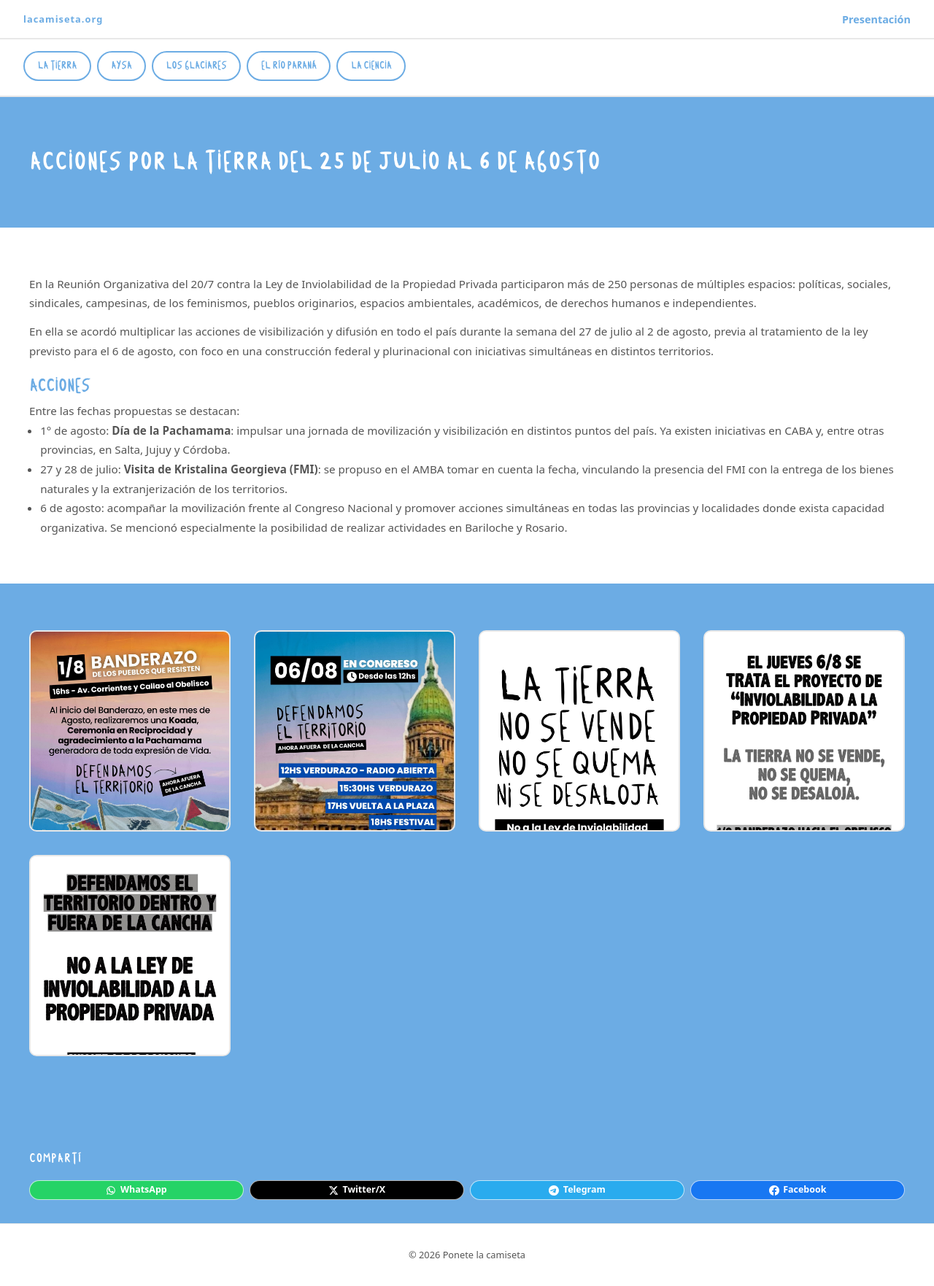
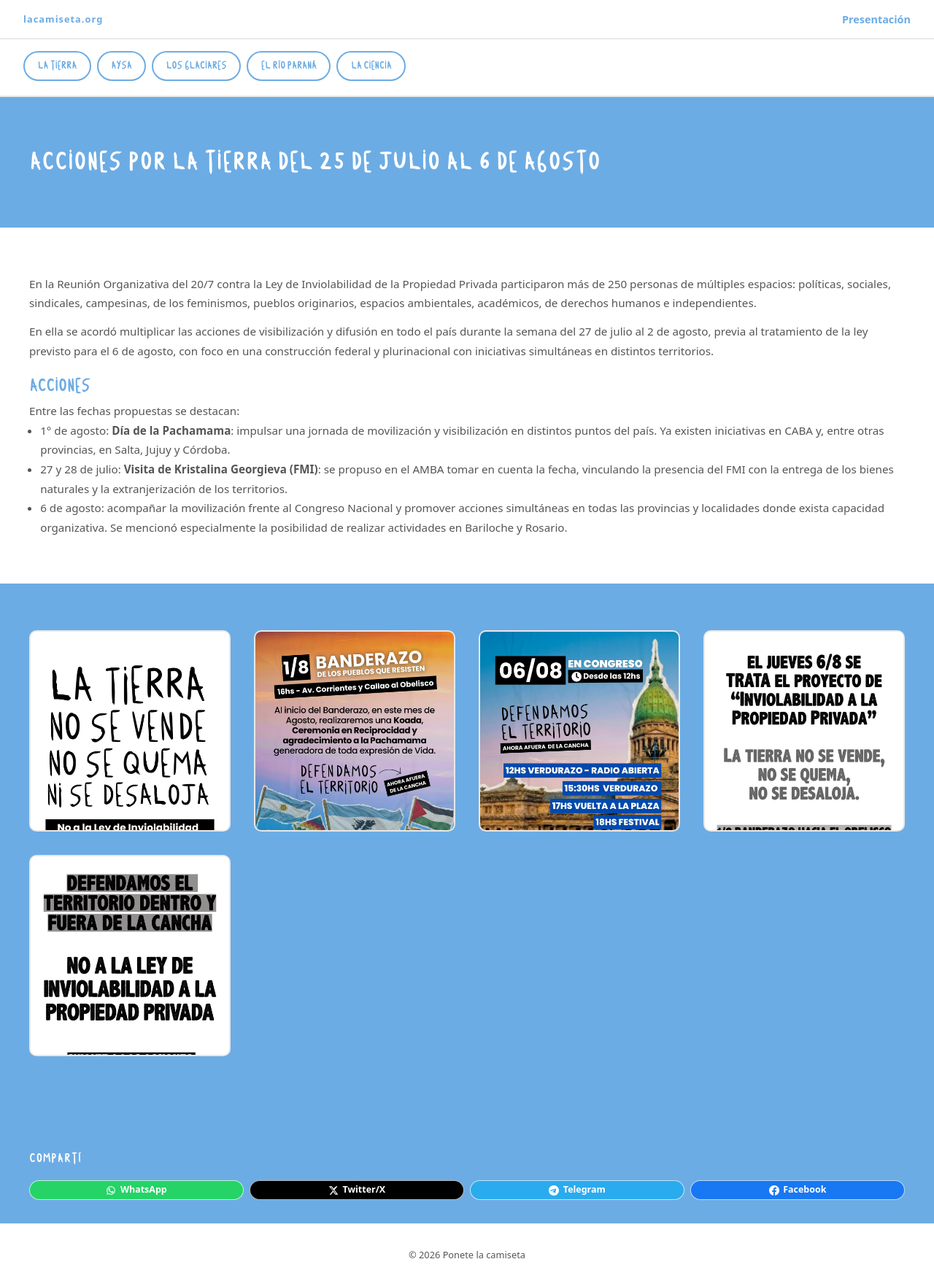
Before and after one commit to LaCamisetaOrg/LaCamisetaOrg.github.io, a Jekyll site: the page built from _actions/reunion20260725al20260808.md, in a window 1280 px wide. Shown: the whole page at 73% size. Built offline with Jekyll 4.4.1, drawn with Linux system fonts in a browser that asks for light colours.

Commit message:
Add files via upload

```diff
--- a/_actions/reunion20260725al20260808.md
+++ b/_actions/reunion20260725al20260808.md
@@ -5,12 +5,12 @@ description: "Acciones para defender la Tierra y nuestro Territorio"
 from_date: 2026-07-25
 to_date: 2026-08-06
 images:
+  - src: /assets/images/tierra_20260725al20260808/flyer_2.jpeg
+    alt: "Flyer de acciones por la Tierra y el Territorio en defensa de la soberanía."
   - src: /assets/images/tierra_20260725al20260808/flyer_1_b.jpeg
     alt: "Flyer de convocatoria a las acciones por la Tierra del 25 de julio al 6 de agosto. La tierra no se vende, no se quema, ni se desaloja."
   - src: /assets/images/tierra_20260725al20260808/flyer_3_b.jpeg
     alt: "Flyer de la Jornada Federal y Plurinacional contra la Ley de Inviolabilidad de la Propiedad Privada."
-  - src: /assets/images/tierra_20260725al20260808/flyer_2.jpeg
-    alt: "Flyer de acciones por la Tierra y el Territorio en defensa de la soberanía."
   - src: /assets/images/tierra_20260725al20260808/flyer_4.jpg
     alt: "Flyer de acciones por la Tierra y el Territorio."
   - src: /assets/images/tierra_20260725al20260808/flyer_5.jpg
```
